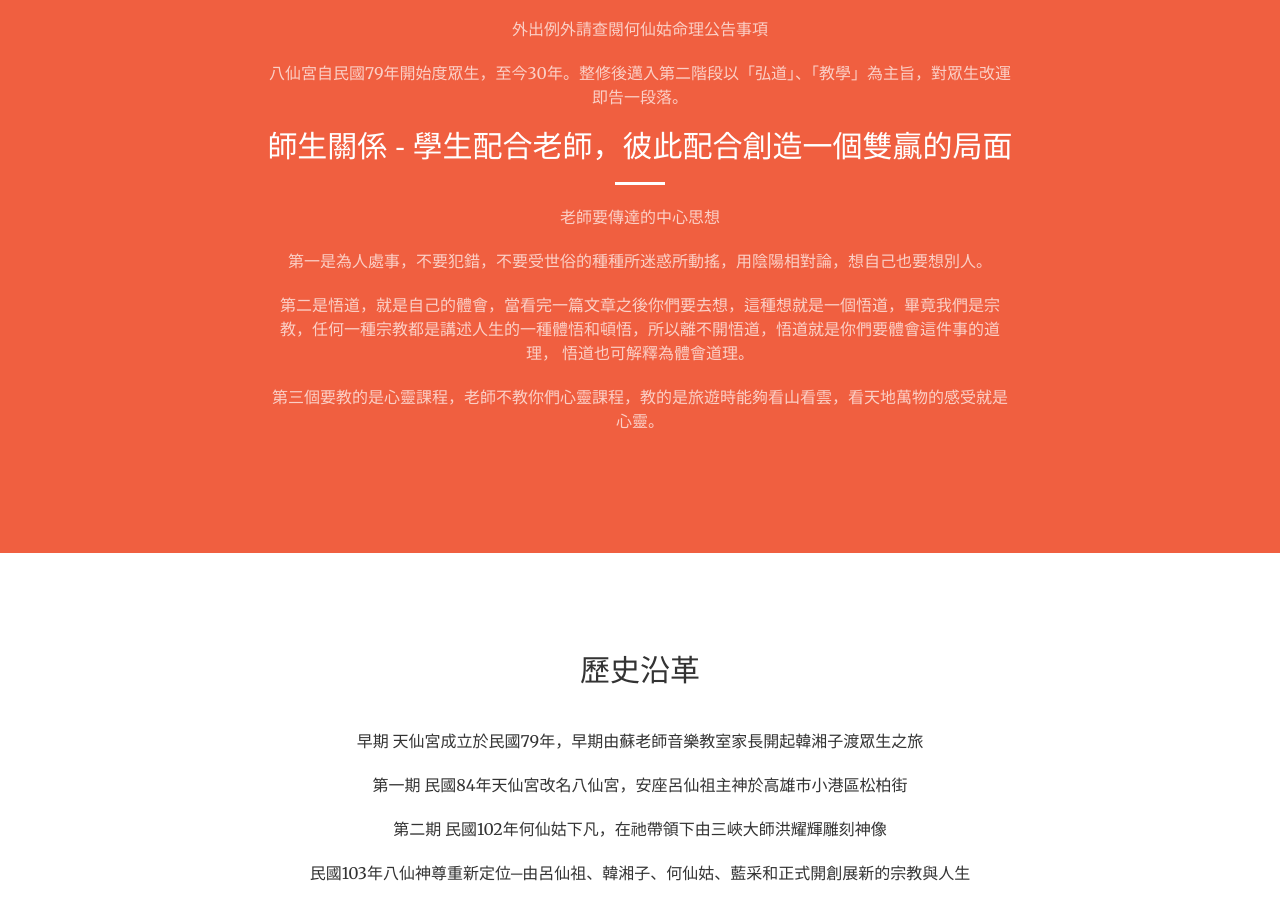
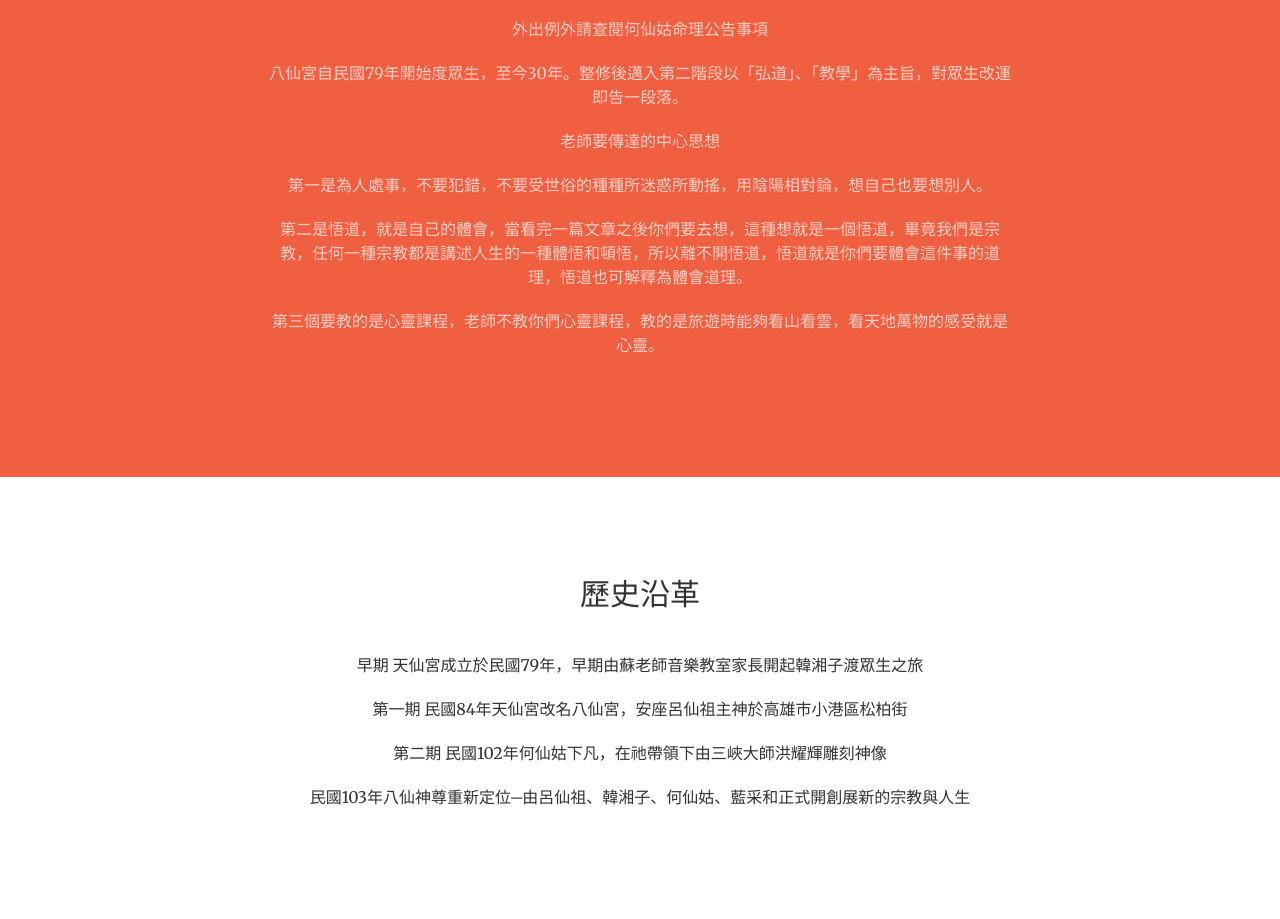
Before and after one commit to st8711000/enterprise-website, a website: page index.html in a window 1280 px wide. Shown: the part 1223-2142 px from the top of the page. Drawn offline with nearby package versions, Linux system fonts and the light colour scheme.

Commit message:
Update index.html
Test

```diff
--- a/index.html
+++ b/index.html
@@ -96,13 +96,9 @@
                     <p class="text-faded">星期六:下午二點-晚上五點</p>
                     <p class="text-faded">外出例外請查閱何仙姑命理公告事項</p>
                     <p class="text-faded">八仙宮自民國79年開始度眾生，至今30年。整修後邁入第二階段以「弘道」、「教學」為主旨，對眾生改運即告一段落。</p>
-
-                    <h2 class="section-heading">師生關係 - 學生配合老師，彼此配合創造一個雙贏的局面</h2>
-                    <hr class="light">
                     <p class="text-faded">老師要傳達的中心思想</p>
                     <p class="text-faded">第一是為人處事，不要犯錯，不要受世俗的種種所迷惑所動搖，用陰陽相對論，想自己也要想別人。</p>
-                    <p class="text-faded">第二是悟道，就是自己的體會，當看完一篇文章之後你們要去想，這種想就是一個悟道，畢竟我們是宗教，任何一種宗教都是講述人生的一種體悟和頓悟，所以離不開悟道，悟道就是你們要體會這件事的道理，
-                        悟道也可解釋為體會道理。</p>
+                    <p class="text-faded">第二是悟道，就是自己的體會，當看完一篇文章之後你們要去想，這種想就是一個悟道，畢竟我們是宗教，任何一種宗教都是講述人生的一種體悟和頓悟，所以離不開悟道，悟道就是你們要體會這件事的道理，悟道也可解釋為體會道理。</p>
                     <p class="text-faded">第三個要教的是心靈課程，老師不教你們心靈課程，教的是旅遊時能夠看山看雲，看天地萬物的感受就是心靈。</p>
                 </div>
             </div>
```
